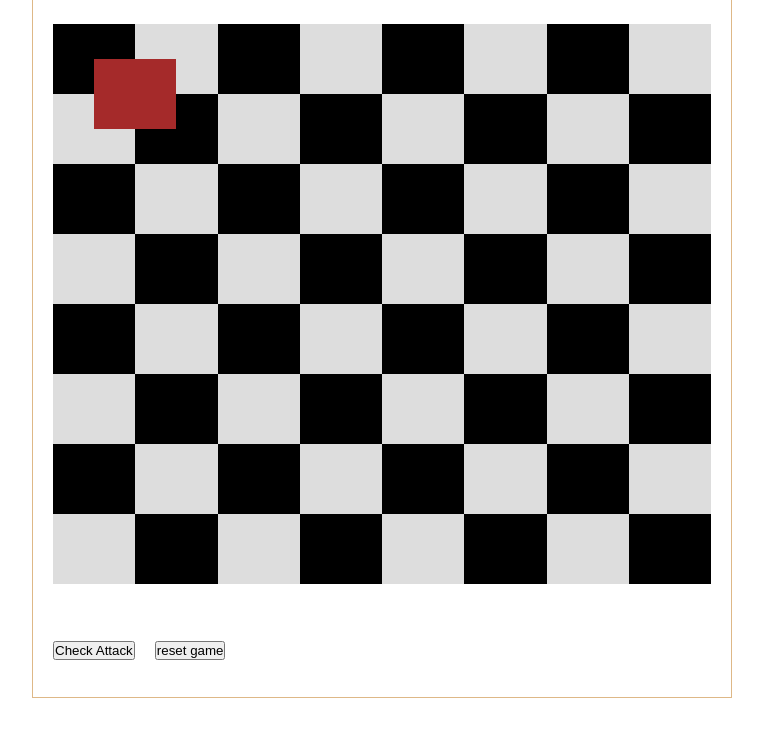
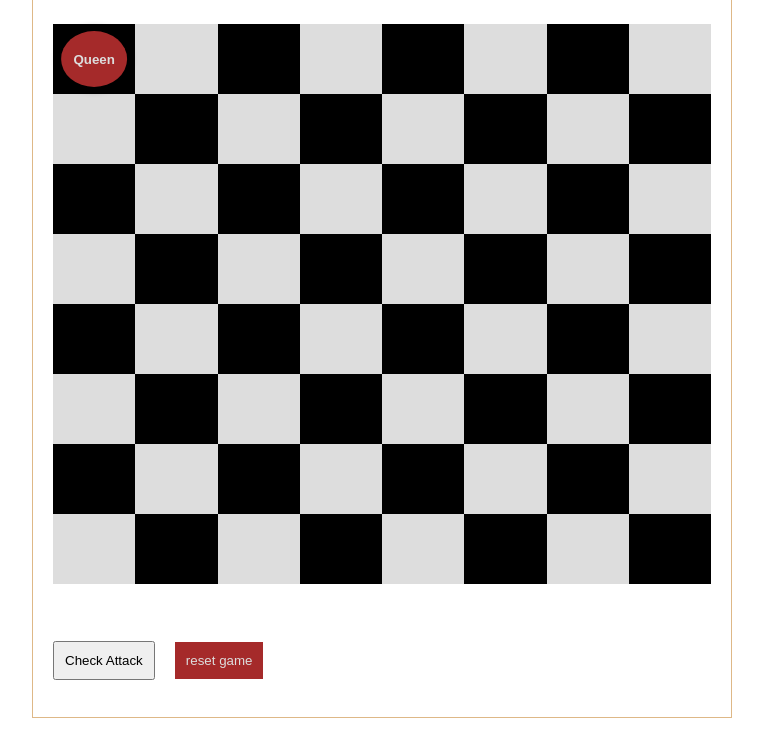
Before and after one commit to RashJrEdmund/queen-attack, a plain HTML site: page index.html in a window 1280 px wide. Both pictures are taken after a click on the button 352 px from the left and 150 px from the top of the page. Shown: the part 91-829 px from the top of the page, without its empty margins (258-1021 px from the left). Drawn offline with Linux system fonts and the light colour scheme; files whose address does not match are found by name.

Commit message:
used pseudo classes to label the selected squares

```diff
--- a/assets/styles/style.css
+++ b/assets/styles/style.css
@@ -47,17 +47,29 @@ body {
   background-color: #000;
 }
 
-#chess-board button[type="button"].queen_1::before {
-  content: " ";
+#chess-board button[type="button"].queen_1::before,
+#chess-board button[type="button"].queen_2::before {
+  background-color: #a52a2a;
+  content: "Queen";
   position: absolute;
-  height: 100%;
-  width: 100%;
+  top: 50%;
+  left: 50%;
+  transform: translate(-50%, -50%);
+  height: 80%;
+  width: 80%;
   z-index: 2;
-  background-color: #a52a2a;
+  border-radius: 50%;
+  box-shadow: 0 0 10px #000;
+  display: flex;
+  align-items: center;
+  justify-content: center;
+  color: #ddd;
+  font-weight: 600;
 }
 
-#chess-board button[type="button"].queen_2 {
-  background-color: #ffd700;
+#chess-board button[type="button"].queen_2::before {
+  content: "Queen";
+  background-color: #008000;
 }
 
 p {
@@ -74,13 +86,13 @@ main .cta {
   gap: 20px;
 }
 
-main .cta button {
+main .cta input {
   padding: 10px;
   font-weight: 500;
   cursor: pointer;
 }
 
-main .cta button:nth-child(2n) {
+main .cta input:nth-child(2n) {
   background-color: #a52a2a;
   border: 1px solid #a52a2a;
   color: #ddd;
```
